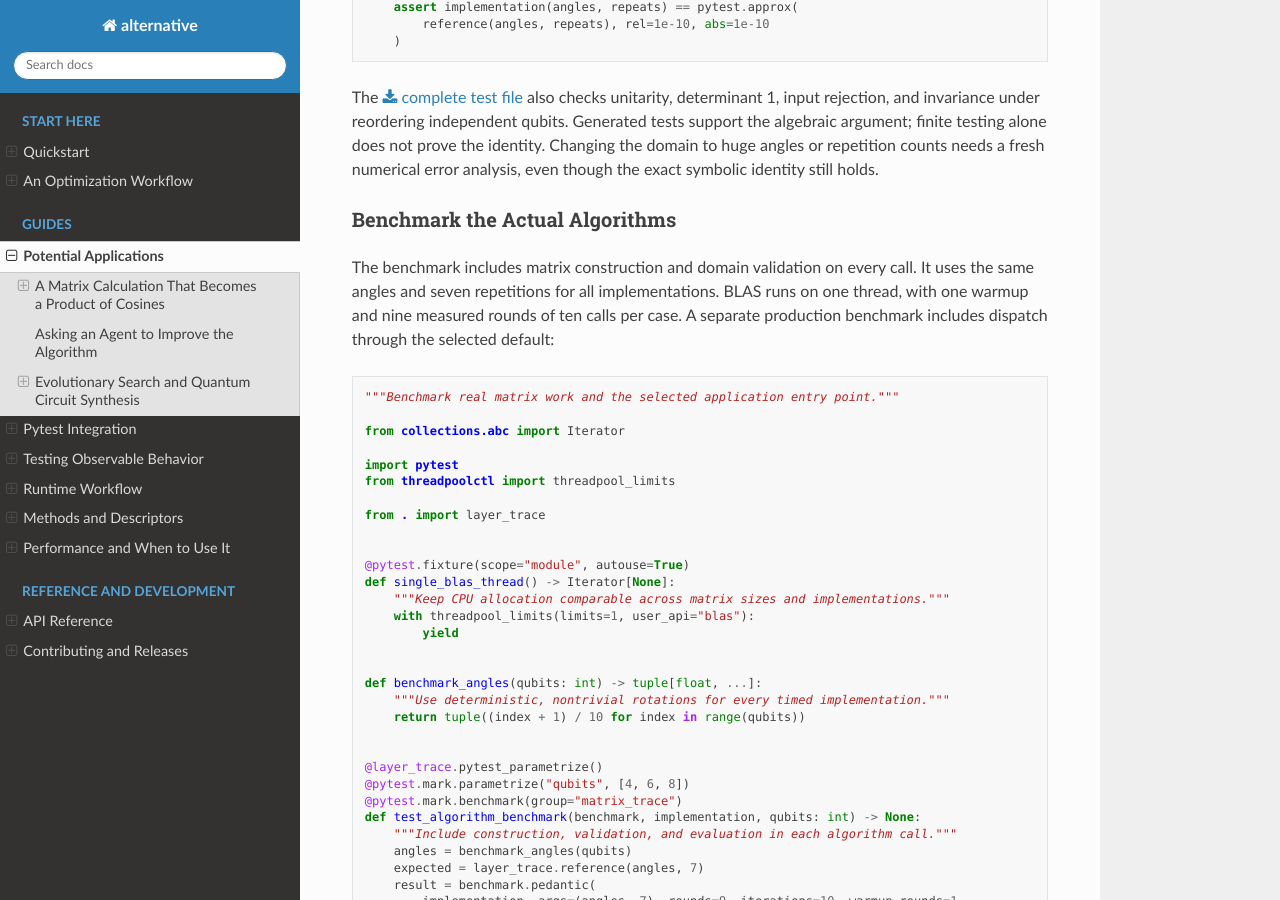
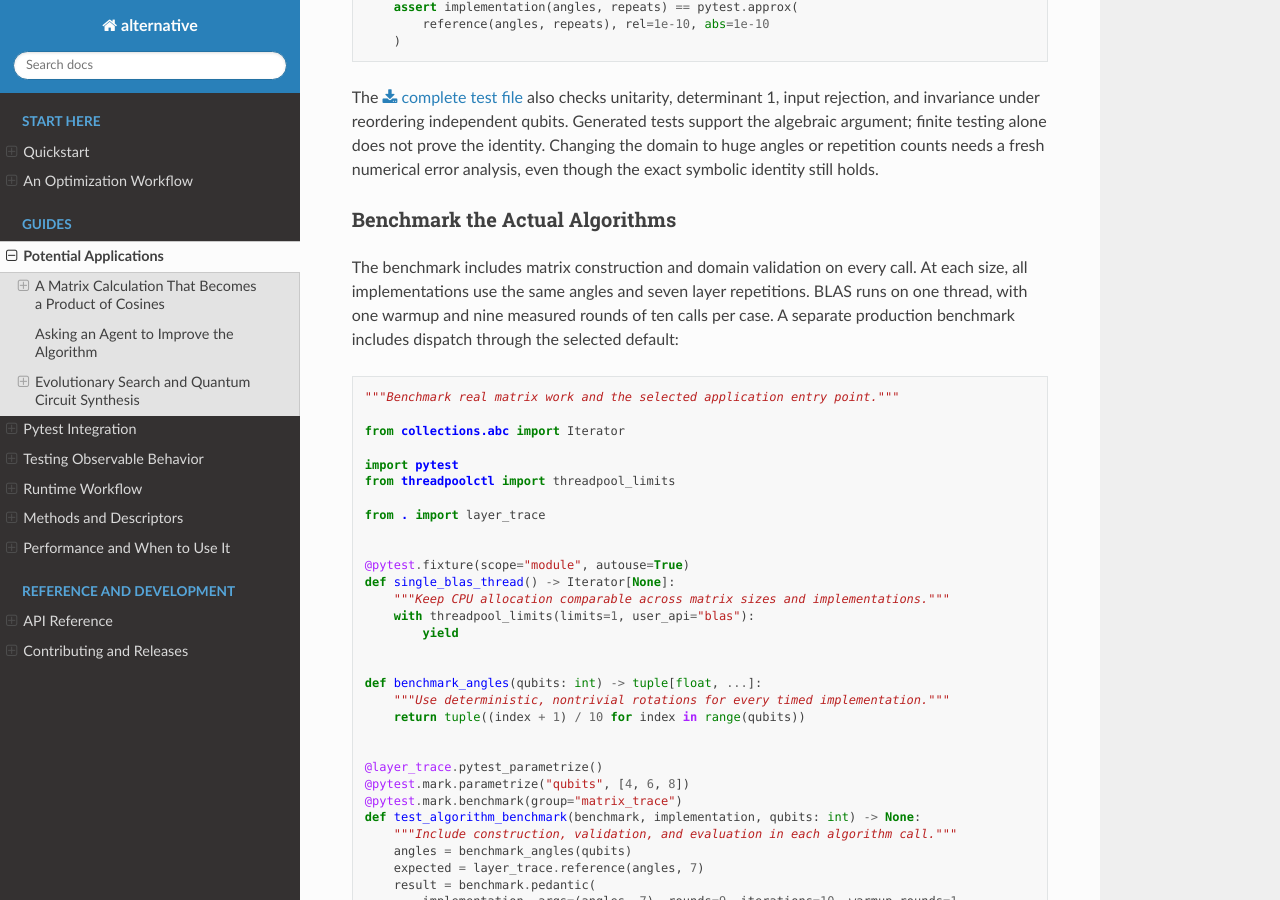
Before and after one commit to Code0x58/alternative, a Sphinx documentation site: the page built from docs/applications.rst, in a window 1280 px wide and 900 px high, scrolled down 4160 px. Built offline with Sphinx 7.4.7 and the Read the Docs theme 3.1.0, drawn with Linux system fonts in a browser that asks for light colours.

```diff
--- a/docs/applications.rst
+++ b/docs/applications.rst
@@ -161,7 +161,7 @@ Benchmark the Actual Algorithms
 ~~~~~~~~~~~~~~~~~~~~~~~~~~~~~~~
 
 The benchmark includes matrix construction and domain validation on every call.
-It uses the same angles and seven repetitions for all implementations. BLAS runs
+At each size, all implementations use the same angles and seven layer repetitions. BLAS runs
 on one thread, with one warmup and nine measured rounds of ten calls per case.
 A separate production benchmark includes dispatch through the selected default:
 
--- a/pyproject.toml
+++ b/pyproject.toml
@@ -39,6 +39,8 @@ demo = [
     "numpy>=1.26",
     "pytest>=8.3.5",
     "pytest-benchmark>=5.1.0",
+    "pytest-cov>=6.1.1",
+    "sybil>=9.3.0",
     "threadpoolctl>=3.5",
 ]
 dev = [
```
Also changed, not shown: 1 other file.
